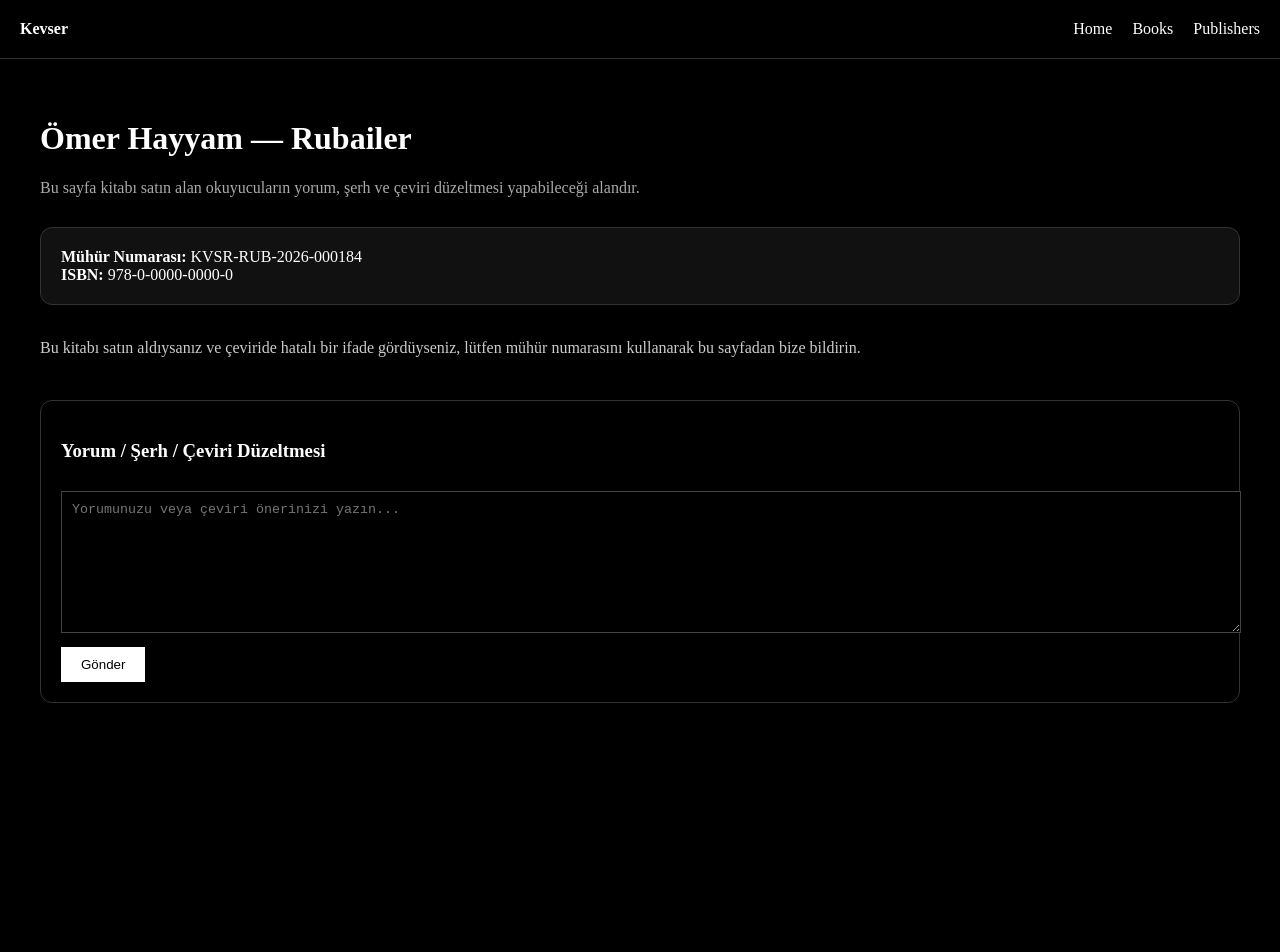
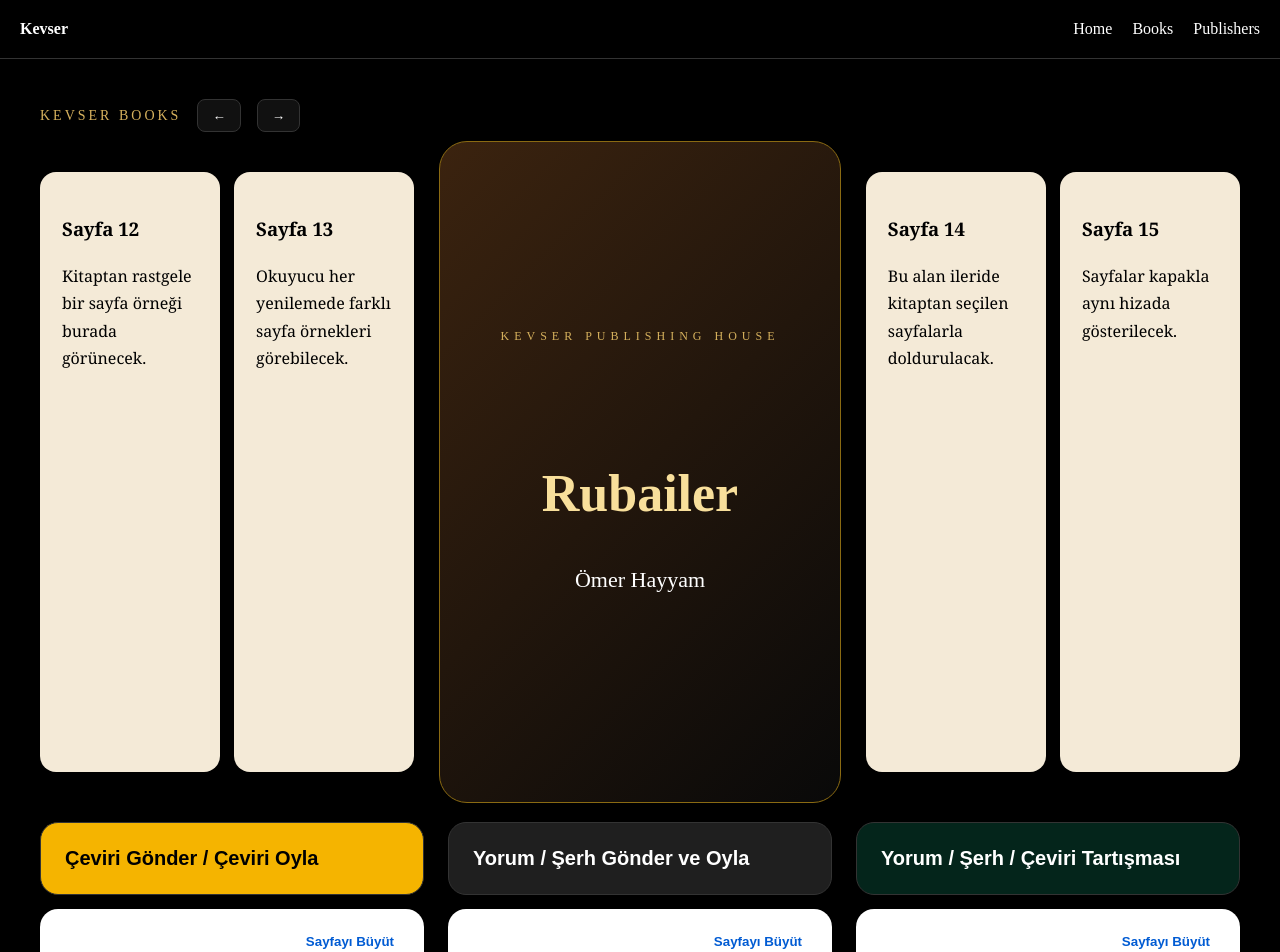
Before and after one commit to distrokidayd/kevser, a Next.js app: page /books/omerhayyam/rubailer in a window 1280 px wide. Shown: the top 952 px of the page. Built offline with nearby package versions, Linux system fonts and the light colour scheme.

Commit message:
update rubailer book page design

```diff
--- a/app/books/omerhayyam/rubailer/page.js
+++ b/app/books/omerhayyam/rubailer/page.js
@@ -1,65 +1,238 @@
+"use client";
+
+import { useState } from "react";
+
 export default function BookPage() {
+  const [expandedPanel, setExpandedPanel] = useState(null);
+
+  const leftPages = [
+    { title: "Sayfa 12", text: "Kitaptan rastgele bir sayfa örneği burada görünecek." },
+    { title: "Sayfa 13", text: "Okuyucu her yenilemede farklı sayfa örnekleri görebilecek." }
+  ];
+
+  const rightPages = [
+    { title: "Sayfa 14", text: "Bu alan ileride kitaptan seçilen sayfalarla doldurulacak." },
+    { title: "Sayfa 15", text: "Sayfalar kapakla aynı hizada gösterilecek." }
+  ];
+
+  const panels = [
+    {
+      id: "translation",
+      title: "Çeviri Gönder / Çeviri Oyla",
+      body: "Çeviri katkı alanı. Kitabı kendi hesabına eklemiş üyeler burada çeviri önerisi gönderebilir veya mevcut önerilere oy verebilir.",
+      color: "#f5b400",
+      text: "black"
+    },
+    {
+      id: "commentary",
+      title: "Yorum / Şerh Gönder ve Oyla",
+      body: "Yorum ve şerh alanı. Kitabı kendi hesabına eklemiş üyeler kitap hakkındaki düşüncelerini, tahlillerini ve şerhlerini paylaşabilir.",
+      color: "#1f1f1f",
+      text: "white"
+    },
+    {
+      id: "discussion",
+      title: "Yorum / Şerh / Çeviri Tartışması",
+      body: "Tartışma alanı. Üyeler yorumlar, şerhler ve çeviri önerileri üzerine tartışmaya katılabilir.",
+      color: "#04251b",
+      text: "white"
+    }
+  ];
+
+  const visiblePanels = expandedPanel
+    ? panels.filter((panel) => panel.id === expandedPanel)
+    : panels;
+
   return (
-    <main style={{ padding: "40px", color: "white", background: "black", minHeight: "100vh" }}>
+    <main style={{ minHeight: "100vh", background: "black", color: "white", padding: "40px" }}>
+      <div style={{ maxWidth: "1300px", margin: "0 auto" }}>
 
-      <h1>Ömer Hayyam — Rubailer</h1>
-
-      <p style={{ color: "#aaa", marginTop: "10px" }}>
-        Bu sayfa kitabı satın alan okuyucuların yorum, şerh ve çeviri düzeltmesi yapabileceği alandır.
-      </p>
-
-      {/* Mühür ve ISBN */}
         <div style={{
-        marginTop: "30px",
-        padding: "20px",
-        border: "1px solid #333",
-        borderRadius: "12px",
-        background: "#111"
+          display: "flex",
+          justifyContent: "space-between",
+          alignItems: "center",
+          marginBottom: "40px"
         }}>
-        <strong>Mühür Numarası:</strong> KVSR-RUB-2026-000184 <br />
-        <strong>ISBN:</strong> 978-0-0000-0000-0
+          <div style={{
+            display: "flex",
+            gap: "16px",
+            alignItems: "center",
+            color: "#d6b15d",
+            letterSpacing: "3px",
+            textTransform: "uppercase",
+            fontSize: "14px"
+          }}>
+            <span>Kevser Books</span>
+            <button style={navButton}>←</button>
+            <button style={navButton}>→</button>
+          </div>
         </div>
 
-      {/* Açıklama */}
-      <div style={{ marginTop: "30px", lineHeight: "1.6", color: "#ccc" }}>
-        Bu kitabı satın aldıysanız ve çeviride hatalı bir ifade gördüyseniz,
-        lütfen mühür numarasını kullanarak bu sayfadan bize bildirin.
+        <section style={{
+          display: "grid",
+          gridTemplateColumns: "1fr 1.1fr 1fr",
+          gap: "20px",
+          alignItems: "stretch"
+        }}>
+          <div style={pageGrid}>
+            {leftPages.map((page) => (
+              <div key={page.title} style={bookPage}>
+                <h3>{page.title}</h3>
+                <p>{page.text}</p>
+              </div>
+            ))}
           </div>
 
-      {/* Yorum alanı */}
           <div style={{
-        marginTop: "40px",
-        padding: "20px",
+            height: "600px",
+            display: "flex",
+            alignItems: "center",
+            justifyContent: "center"
+          }}>
+            <div style={cover}>
+              <div style={{ textAlign: "center" }}>
+                <div style={{ letterSpacing: "5px", color: "#d6b15d", fontSize: "12px" }}>
+                  KEVSER PUBLISHING HOUSE
+                </div>
+                <h1 style={{ fontSize: "52px", marginTop: "120px", color: "#f8df9b" }}>
+                  Rubailer
+                </h1>
+                <p style={{ fontSize: "22px" }}>Ömer Hayyam</p>
+              </div>
+            </div>
+          </div>
+
+          <div style={pageGrid}>
+            {rightPages.map((page) => (
+              <div key={page.title} style={bookPage}>
+                <h3>{page.title}</h3>
+                <p>{page.text}</p>
+              </div>
+            ))}
+          </div>
+        </section>
+
+        <section style={{
+          display: "grid",
+          gridTemplateColumns: expandedPanel ? "1fr" : "repeat(3, 1fr)",
+          gap: "24px",
+          marginTop: "50px"
+        }}>
+          {visiblePanels.map((panel) => {
+            const isExpanded = expandedPanel === panel.id;
+
+            return (
+              <div key={panel.id}>
+                <button
+                  onClick={() => setExpandedPanel(isExpanded ? null : panel.id)}
+                  style={{
+                    width: "100%",
+                    padding: "24px",
+                    borderRadius: "18px",
                     border: "1px solid #333",
-        borderRadius: "12px"
+                    background: panel.color,
+                    color: panel.text,
+                    textAlign: "left",
+                    fontSize: "20px",
+                    fontWeight: "bold",
+                    cursor: "pointer"
+                  }}
+                >
+                  {panel.title}
+                </button>
+
+                <div style={{
+                  marginTop: "14px",
+                  background: "white",
+                  color: "black",
+                  borderRadius: "18px",
+                  padding: "24px",
+                  minHeight: isExpanded ? "420px" : "260px"
                 }}>
-        <h3>Yorum / Şerh / Çeviri Düzeltmesi</h3>
+                  <div style={{ display: "flex", justifyContent: "flex-end" }}>
+                    <button
+                      onClick={() => setExpandedPanel(isExpanded ? null : panel.id)}
+                      style={{
+                        background: "transparent",
+                        border: "none",
+                        color: "#005bd3",
+                        fontWeight: "bold",
+                        cursor: "pointer"
+                      }}
+                    >
+                      {isExpanded ? "Sayfayı Küçült" : "Sayfayı Büyüt"}
+                    </button>
+                  </div>
+
+                  <p style={{ lineHeight: "1.7" }}>{panel.body}</p>
 
                   <textarea
-          placeholder="Yorumunuzu veya çeviri önerinizi yazın..."
+                    placeholder="Katkınızı buraya yazın..."
                     style={{
                       width: "100%",
-            height: "120px",
-            marginTop: "10px",
-            background: "black",
-            color: "white",
-            border: "1px solid #444",
-            padding: "10px"
+                      height: isExpanded ? "220px" : "120px",
+                      marginTop: "20px",
+                      padding: "12px",
+                      border: "1px solid #ddd",
+                      borderRadius: "10px"
                     }}
                   />
 
                   <button style={{
-          marginTop: "10px",
-          padding: "10px 20px",
-          background: "white",
-          color: "black",
+                    marginTop: "14px",
+                    padding: "12px 24px",
+                    background: "black",
+                    color: "white",
                     border: "none",
+                    borderRadius: "10px",
                     cursor: "pointer"
                   }}>
                     Gönder
                   </button>
                 </div>
+              </div>
+            );
+          })}
+        </section>
 
+      </div>
     </main>
   );
 }
+
+const navButton = {
+  background: "#111",
+  color: "white",
+  border: "1px solid #333",
+  borderRadius: "8px",
+  padding: "8px 14px",
+  cursor: "pointer"
+};
+
+const pageGrid = {
+  height: "600px",
+  display: "grid",
+  gridTemplateColumns: "1fr 1fr",
+  gap: "14px"
+};
+
+const bookPage = {
+  background: "#f4ead7",
+  color: "black",
+  borderRadius: "16px",
+  padding: "22px",
+  fontFamily: "Georgia, serif",
+  lineHeight: "1.7"
+};
+
+const cover = {
+  width: "340px",
+  height: "600px",
+  border: "1px solid #8a6a12",
+  borderRadius: "28px",
+  background: "linear-gradient(135deg, #3b230f, #090909)",
+  display: "flex",
+  alignItems: "center",
+  justifyContent: "center",
+  padding: "30px"
+};
```
Lines whose indentation alone changed are shown as unchanged.
